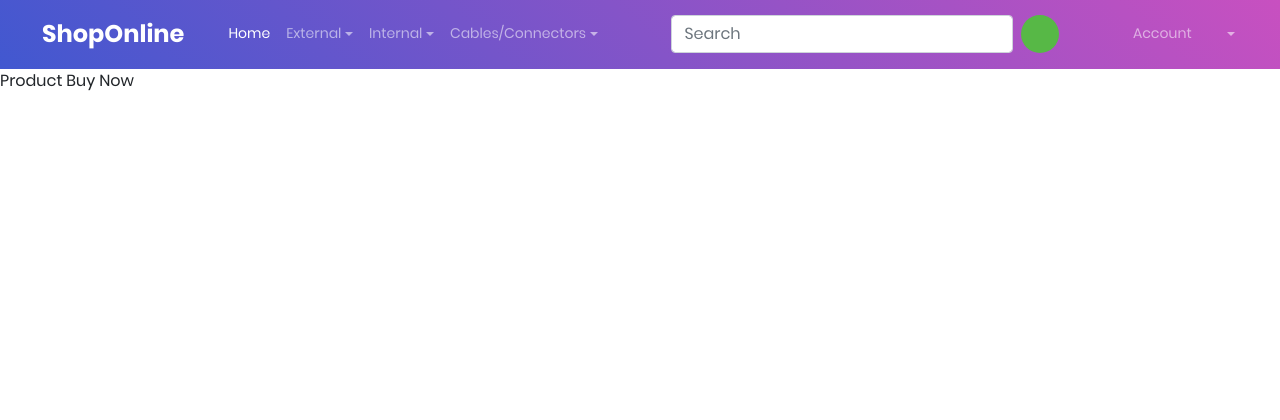
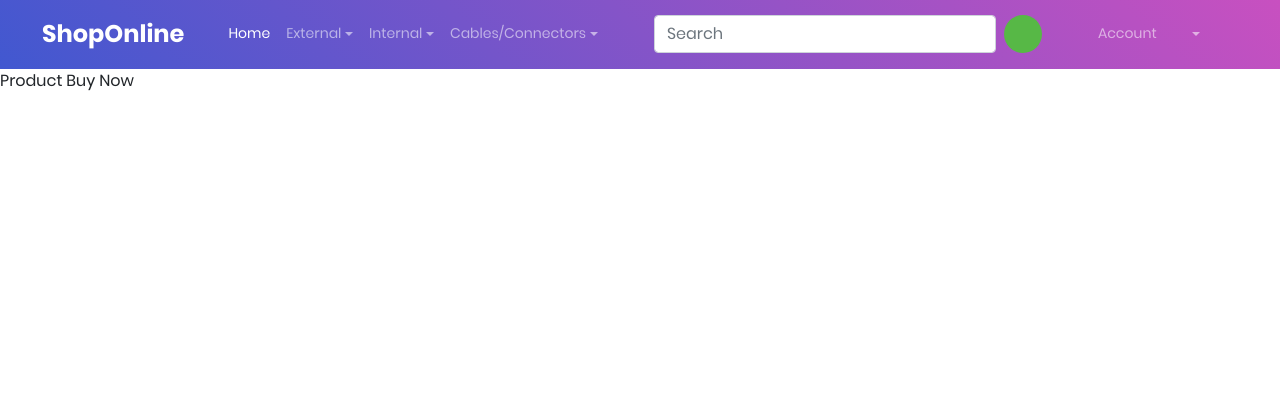
Before and after one commit to charitra1022/ShopOnline, a Django app: page /buy/ in a window 1280 px wide. Shown: the top 420 px of the page. Run offline with Django 4.2, Linux system fonts and the light colour scheme; some libraries are stand-ins or nearby versions; some web fonts are replaced.

Commit message:
increased padding right on navbar

```diff
--- a/app/static/app/css/base.css
+++ b/app/static/app/css/base.css
@@ -115,7 +115,7 @@ a:hover {
 /*********** Navigation Bar ***********/
 .navbar {
   padding: 0 10px;
-  padding-right: 25px;
+  padding-right: 60px;
   z-index: 100;
   background: #9053c7;
   background: -webkit-linear-gradient(-135deg, #c850c0, #4158d0);
```
Also changed, not shown: db.sqlite3.
